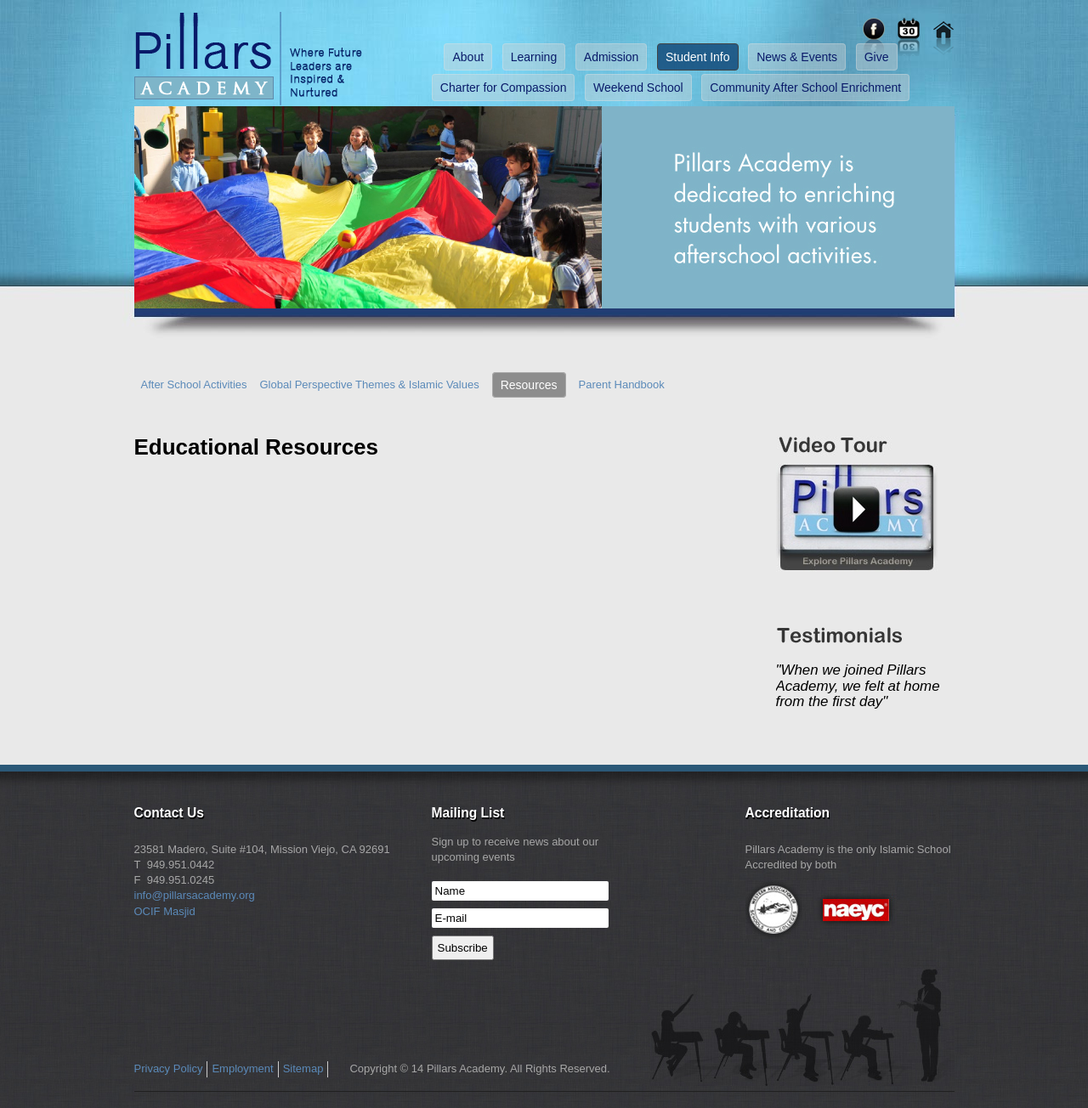
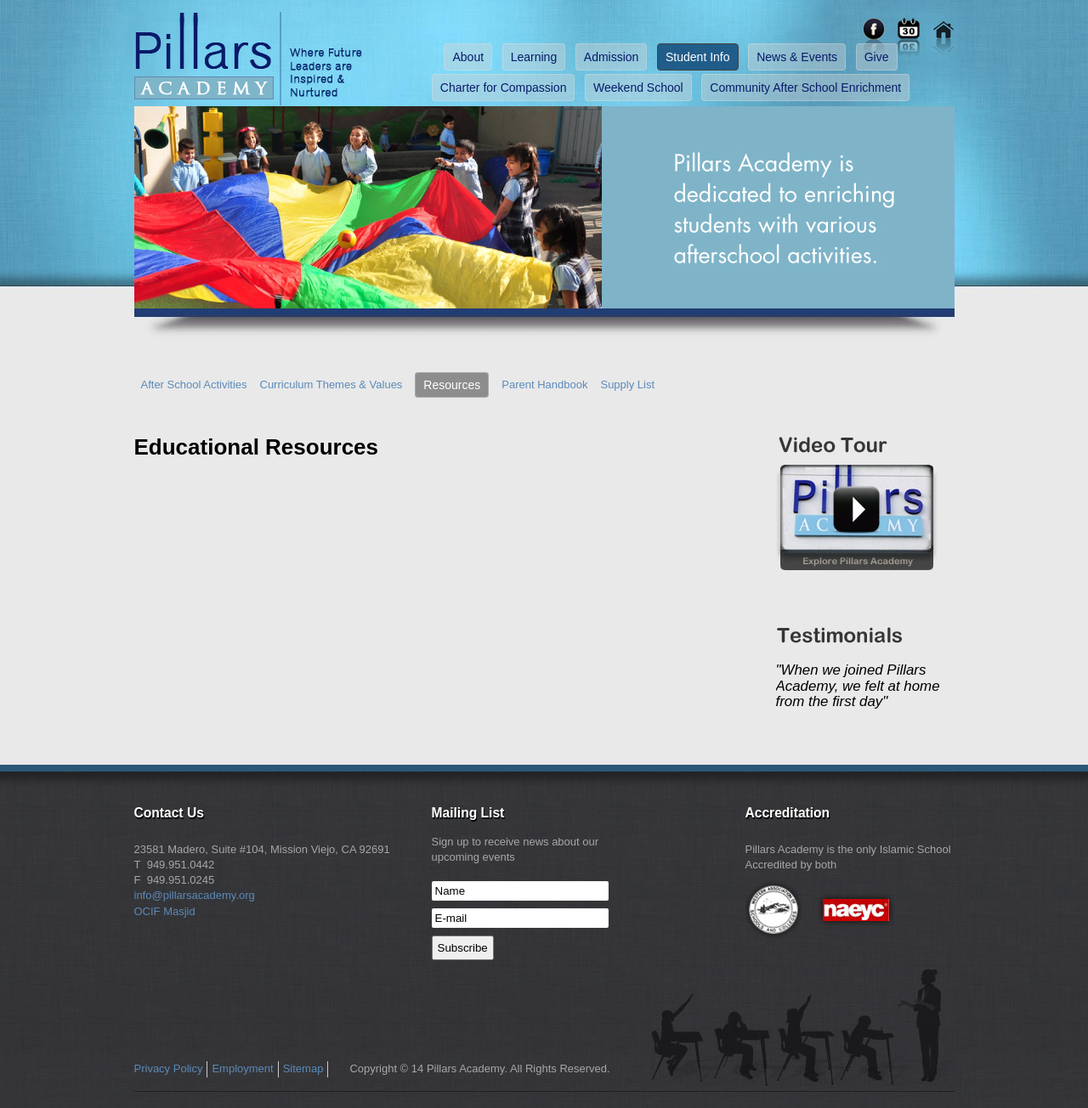
Before and after one commit to pillarsacademy/pillarsacademy.github.io, a Jekyll site: the page built from students/resources.md, in a window 1280 px wide. Shown: the whole page at 85% size. Built offline with Jekyll 4.4.1, drawn with Linux system fonts in a browser that asks for light colours; nearby versions of some CDN libraries; Markdown is read by kramdown in place of the engine named in the settings.

Commit message:
Update menu.yml

```diff
--- a/_data/menu.yml
+++ b/_data/menu.yml
@@ -53,11 +53,13 @@
     - path: after-school
       title: "After School Activities"
     - path: themes-values
-      title: "Global Perspective Themes & Islamic Values"
+      title: "Curriculum Themes & Values"
     - path: resources
       title: "Resources"
     - path: parent-handbook
       title: "Parent Handbook"
+    - path: Supplies
+      title: "Supply List"
 - path: news
   title: "News & Events"
   banner: /templates/alridah/images/header/newsandevents.jpg
```
